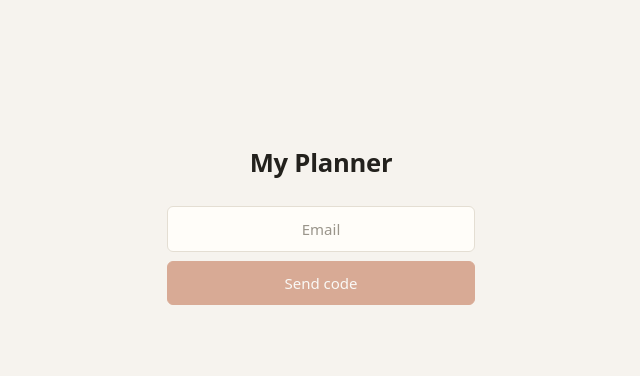
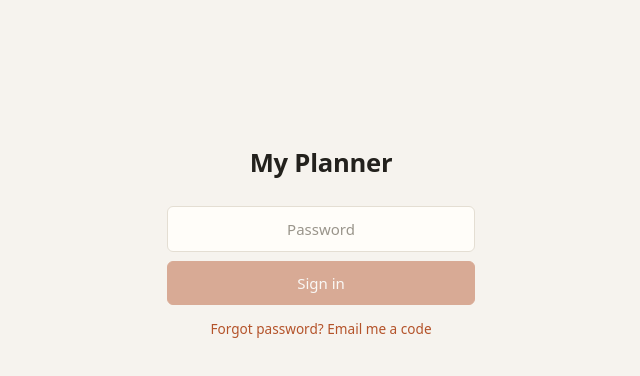
Before and after one commit to vargheseatk/my-planner, a React (Vite) app: page / in a window 1280 px wide. Shown: the top 376 px of the page, without its empty margins (319-959 px from the left). Built offline with nearby package versions, Linux system fonts and the light colour scheme.

Commit message:
Password-only login with email-code fallback; in-app set password
Co-Authored-By: Claude Opus 5.5 <noreply@anthropic.com>

```diff
--- a/src/App.tsx
+++ b/src/App.tsx
@@ -41,6 +41,7 @@ function Shell() {
   const { data, loading, error, clearError, insert } = useStore()
   const [route, setRoute] = useState(readHash)
   const [capture, setCapture] = useState('')
+  const [pwOpen, setPwOpen] = useState(false)
 
   useEffect(() => {
     const on = () => setRoute(readHash())
@@ -63,10 +64,15 @@ function Shell() {
             {v === 'ideas' && inbox > 0 && <span className="badge">{inbox}</span>}
           </button>
         ))}
-        <button className="link signout" onClick={() => supabase.auth.signOut()}>
+        <button className="link signout" onClick={() => setPwOpen(!pwOpen)}>
+          Password
+        </button>
+        <button className="link" onClick={() => supabase.auth.signOut()}>
           Sign out
         </button>
       </nav>
+
+      {pwOpen && <PasswordForm onDone={() => setPwOpen(false)} />}
 
       <form
         className="capture"
@@ -104,3 +110,47 @@ function Shell() {
     </div>
   )
 }
+
+function PasswordForm({ onDone }: { onDone: () => void }) {
+  const [pw, setPw] = useState('')
+  const [again, setAgain] = useState('')
+  const [busy, setBusy] = useState(false)
+  const [msg, setMsg] = useState<{ ok: boolean; text: string } | null>(null)
+  const mismatch = again.length > 0 && pw !== again
+
+  const save = async () => {
+    setBusy(true)
+    const { error } = await supabase.auth.updateUser({ password: pw })
+    setBusy(false)
+    if (error) setMsg({ ok: false, text: error.message })
+    else {
+      setMsg({ ok: true, text: 'Password saved. Use it to sign in from now on.' })
+      setPw('')
+      setAgain('')
+    }
+  }
+
+  return (
+    <form
+      className="card pwform"
+      onSubmit={(e) => {
+        e.preventDefault()
+        if (pw.length >= 8 && !mismatch) save()
+      }}
+    >
+      <div className="label">Set your password (at least 8 characters)</div>
+      <input className="edit" type="password" autoComplete="new-password" placeholder="New password" value={pw} onChange={(e) => setPw(e.target.value)} />
+      <input className="edit" type="password" autoComplete="new-password" placeholder="Repeat it" value={again} onChange={(e) => setAgain(e.target.value)} />
+      {mismatch && <p className="error">Passwords don't match.</p>}
+      {msg && <p className={msg.ok ? 'ok' : 'error'}>{msg.text}</p>}
+      <div className="row-end">
+        <button type="button" className="link" onClick={onDone}>
+          Close
+        </button>
+        <button className="btn primary" disabled={busy || pw.length < 8 || pw !== again}>
+          Save password
+        </button>
+      </div>
+    </form>
+  )
+}
--- a/src/config.ts
+++ b/src/config.ts
@@ -1,3 +1,6 @@
 // Public by design: the publishable key only grants what RLS allows (rows owned by the signed-in user).
 export const SUPABASE_URL = 'https://rinthtydynzlmmvoeqpi.supabase.co'
 export const SUPABASE_PUBLISHABLE_KEY = 'sb_publishable_RsVKxsUuLXPSTKOAALRXQA_tboIkR1J'
+
+// The only account. Login asks just for the password; sign-ups are disabled in Supabase.
+export const OWNER_EMAIL = 'vgmonly@gmail.com'
--- a/src/styles.css
+++ b/src/styles.css
@@ -193,3 +193,7 @@ h2 { font-size: .8rem; text-transform: uppercase; letter-spacing: .08em; color:
   .task-body { padding-left: .8rem; }
   .nav .brand { display: none; }
 }
+
+.pwform { display: flex; flex-direction: column; gap: .4rem; }
+.pwform .edit { border-color: var(--line); }
+.ok { color: var(--ok); }
--- a/src/views/Login.tsx
+++ b/src/views/Login.tsx
@@ -1,66 +1,94 @@
 import { useState } from 'react'
+import { OWNER_EMAIL } from '../config'
 import { supabase } from '../supabase'
 
-// Email one-time code. shouldCreateUser is false, so only the account that
-// already exists in Supabase can sign in.
+// Password only: the email is fixed to the single owner account.
+// "Email me a code" is the fallback if the password is forgotten.
 export function Login() {
-  const [email, setEmail] = useState('')
+  const [password, setPassword] = useState('')
   const [code, setCode] = useState('')
+  const [mode, setMode] = useState<'password' | 'code'>('password')
   const [sent, setSent] = useState(false)
   const [busy, setBusy] = useState(false)
   const [msg, setMsg] = useState<string | null>(null)
 
-  const send = async () => {
+  const run = async (fn: () => Promise<{ error: { message: string } | null }>) => {
     setBusy(true)
     setMsg(null)
-    const { error } = await supabase.auth.signInWithOtp({
-      email,
-      options: { shouldCreateUser: false, emailRedirectTo: location.origin + location.pathname },
-    })
+    const { error } = await fn()
     setBusy(false)
     if (error) setMsg(error.message)
-    else setSent(true)
+    return !error
   }
 
-  const verify = async () => {
-    setBusy(true)
-    setMsg(null)
-    const { error } = await supabase.auth.verifyOtp({ email, token: code.trim(), type: 'email' })
-    setBusy(false)
-    if (error) setMsg(error.message)
+  const signIn = () => run(() => supabase.auth.signInWithPassword({ email: OWNER_EMAIL, password }))
+
+  const sendCode = async () => {
+    const ok = await run(() =>
+      supabase.auth.signInWithOtp({
+        email: OWNER_EMAIL,
+        options: { shouldCreateUser: false, emailRedirectTo: location.origin + location.pathname },
+      }),
+    )
+    if (ok) setSent(true)
   }
+
+  const verify = () => run(() => supabase.auth.verifyOtp({ email: OWNER_EMAIL, token: code.trim(), type: 'email' }))
 
   return (
     <div className="login">
       <h1>My Planner</h1>
+      {mode === 'password' ? (
+        <form
+          onSubmit={(e) => {
+            e.preventDefault()
+            signIn()
+          }}
+        >
+          <input
+            className="edit"
+            type="password"
+            autoComplete="current-password"
+            placeholder="Password"
+            autoFocus
+            value={password}
+            onChange={(e) => setPassword(e.target.value)}
+          />
+          <button className="btn primary" disabled={busy || !password}>
+            Sign in
+          </button>
+          <button type="button" className="link" onClick={() => setMode('code')}>
+            Forgot password? Email me a code
+          </button>
+          {msg && <p className="error">{msg}</p>}
+        </form>
+      ) : (
         <form
           onSubmit={(e) => {
             e.preventDefault()
             if (sent) verify()
-          else send()
+            else sendCode()
           }}
         >
           {!sent ? (
-          <>
-            <input className="edit" type="email" autoComplete="email" placeholder="Email" value={email} onChange={(e) => setEmail(e.target.value)} required />
-            <button className="btn primary" disabled={busy || !email}>
-              Send code
+            <button className="btn primary" disabled={busy}>
+              Send a sign-in code to my email
             </button>
-          </>
           ) : (
             <>
-            <p className="sub">Check {email} for a code (or tap the link in the email).</p>
+              <p className="sub">Check your email for a code (or tap the link in it).</p>
               <input className="edit code" inputMode="numeric" autoComplete="one-time-code" placeholder="Code from email" value={code} onChange={(e) => setCode(e.target.value)} />
               <button className="btn primary" disabled={busy || code.trim().length < 6}>
                 Sign in
               </button>
-            <button type="button" className="link" onClick={() => setSent(false)}>
-              Use a different email
-            </button>
             </>
           )}
+          <button type="button" className="link" onClick={() => setMode('password')}>
+            Back to password
+          </button>
           {msg && <p className="error">{msg}</p>}
         </form>
+      )}
     </div>
   )
 }
```
Lines whose indentation alone changed are shown as unchanged.
